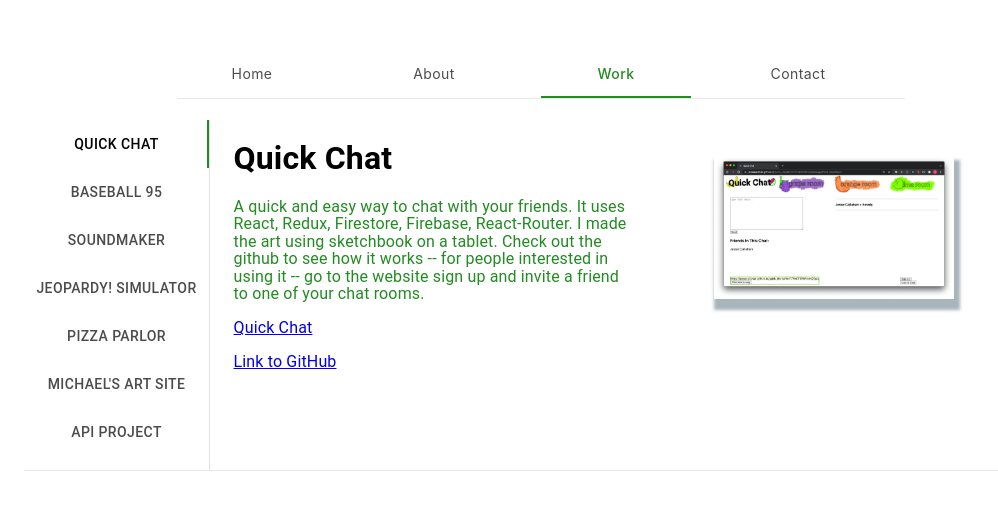
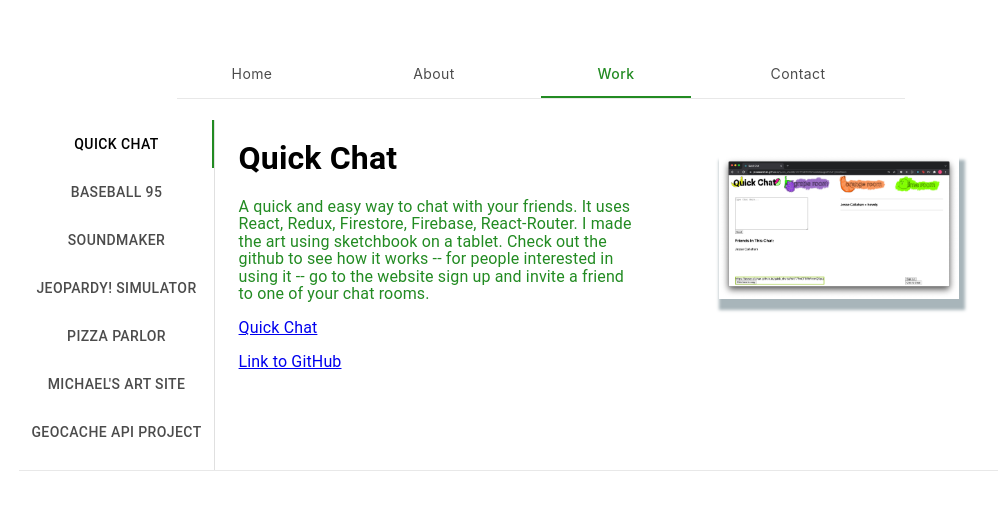
Before and after one commit to jessecallahan/Portfolio, a React (Create React App) app: page / in a window 1280 px wide. Both pictures are taken after a click on the tab "Work". Shown: the top 510 px of the page, without its empty margins (99-1097 px from the left). Built offline with nearby package versions, Linux system fonts and the light colour scheme.

Commit message:
adds geocache api

```diff
--- a/src/Components/Work.js
+++ b/src/Components/Work.js
@@ -95,7 +95,7 @@ export default function Work() {
         <Tab label="Jeopardy! Simulator" {...a11yProps(3)} />
         <Tab label="Pizza Parlor" {...a11yProps(4)} />
         <Tab label="Michael's Art Site" {...a11yProps(5)} />
-        <Tab label="API Project" {...a11yProps(6)} />
+        <Tab label="Geocache API Project" {...a11yProps(6)} />
       </Tabs>
       <TabPanel value={value} index={0}>
         <QuickChat />
```
Also changed, not shown: 1 other file (tests, documents, lock files or other folders).
